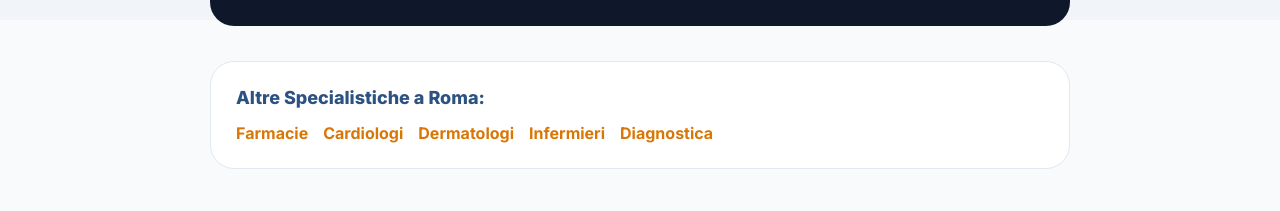
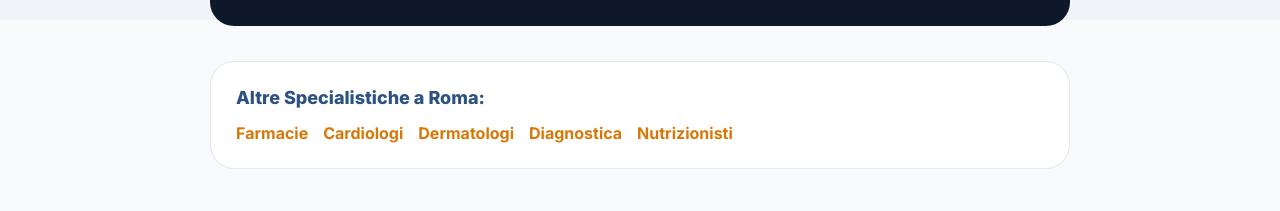
Before and after one commit to pisanabravetta-pixel/romasanita-2026, a Next.js app: page /servizi-domicilio-roma in a window 1280 px wide. Shown: the part 780-991 px from the top of the page. Built offline with nearby package versions, Linux system fonts and the light colour scheme; no server answers; the database is empty.

Commit message:
Update servizi-domicilio-roma.js

```diff
--- a/pages/servizi-domicilio-roma.js
+++ b/pages/servizi-domicilio-roma.js
@@ -7,22 +7,19 @@ export default function ServiziDomicilioRoma() {
   const [medici, setMedici] = useState([]);
   const [loading, setLoading] = useState(true);
 
-  // Recupero FAQ (3) e Schemi dal tuo seo-logic.js
   const schemas = getSchemas('servizi-domicilio', 'roma');
-
   const quartieri = ["Prati", "Eur", "Parioli", "San Giovanni", "Trastevere", "Monteverde", "Ostiense", "Cassia", "Flaminio", "Talenti", "Tiburtina", "Appia"];
 
   useEffect(() => {
     async function fetchDocs() {
-      // 1. Prende il mapping dal tuo seo-logic
       const queryBusca = getDBQuery('servizi-domicilio');
 
-      // 2. Query identica a Farmacie per non perdere annunci
       const { data } = await supabase
         .from('annunci')
         .select('*')
         .eq('approvato', true)
-        .ilike('categoria', `%${queryBusca.cat}%`)
+        // Cerca la radice 'domicilio' ovunque per non perdere nessun servizio
+        .or(`categoria.ilike.%${queryBusca.cat}%,specialista.ilike.%${queryBusca.spec}%`)
         .order('is_top', { ascending: false });
 
       if (data) setMedici(data);
@@ -33,6 +30,8 @@ export default function ServiziDomicilioRoma() {
 
   return (
     <HubLayout
+      medici={medici}
+      loading={loading}
       titolo="Servizi a Domicilio"
       categoria="servizi-domicilio"
       colore="#d97706"
@@ -41,16 +40,14 @@ export default function ServiziDomicilioRoma() {
       testoTopBar="🏠 ASSISTENZA SANITARIA A DOMICILIO ROMA — GENNAIO 2026"
       descrizioneMeta="Hai bisogno di assistenza a casa? Trova infermieri, medici e fisioterapisti per visite a domicilio a Roma nei principali quartieri con contatto diretto."
       testoMiniSEO="Servizi sanitari professionali direttamente a casa tua a Roma. In questa sezione trovi professionisti qualificati per assistenza infermieristica, fisioterapia domiciliare, prelievi e visite mediche specialistiche nel comfort della tua abitazione, attivi in tutti i quartieri della Capitale."
-      medici={medici}
-      loading={loading}
       quartieri={quartieri}
       schemas={schemas}
       altreSpecialistiche={[
         {nome: "Farmacie", link: "/farmacie-roma"},
         {nome: "Cardiologi", link: "/cardiologi-roma"},
         {nome: "Dermatologi", link: "/dermatologi-roma"},
-        {nome: "Infermieri", link: "/infermieri-roma"},
-        {nome: "Diagnostica", link: "/diagnostica-roma"}
+        {nome: "Diagnostica", link: "/diagnostica-roma"},
+        {nome: "Nutrizionisti", link: "/nutrizionisti-roma"}
       ]}
     />
   );
```
